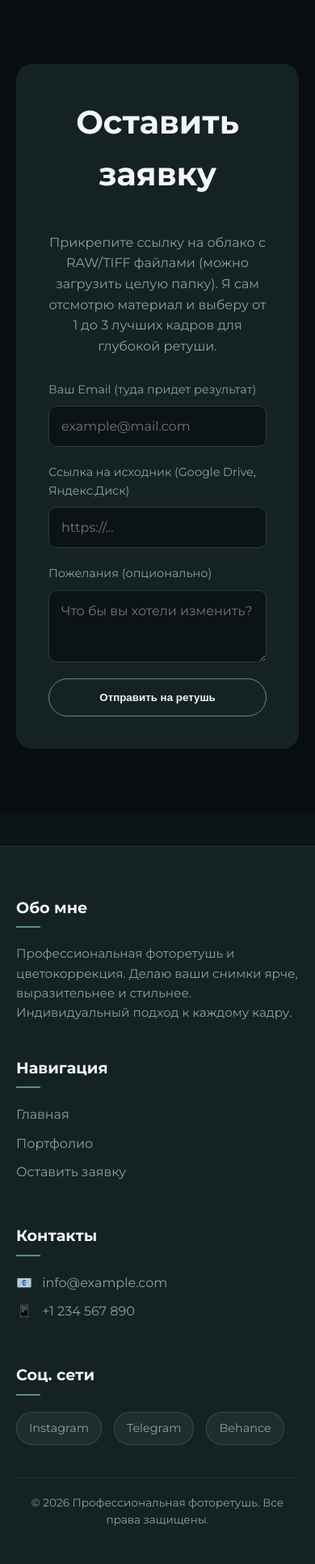
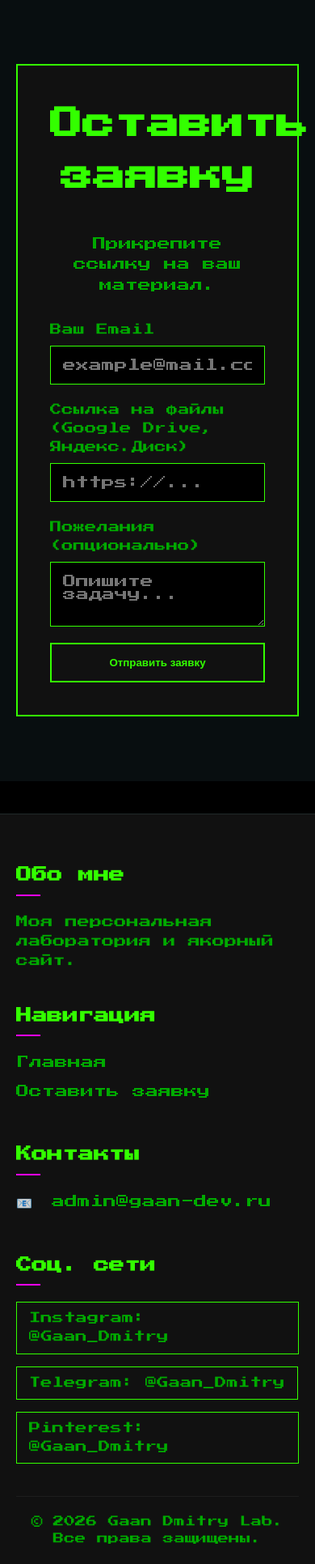
Before and after one commit to Gaan-Dmitry/photoportf, a PHP site: page / in a window 390 px wide. Shown: the part 733-2665 px from the top of the page at 81% size. Before the commit the page ends 2618 px from the top, so only its background shows below. Run offline with PHP 8.4, Linux system fonts and the light colour scheme.

Commit message:
Refactor to retro style and remove portfolio/promotions
- Changed the aesthetic to a retro terminal look.
- Deleted `portfolio.php` and removed all references to it.
- Removed the promo box from the main page.
- Updated `lang.php` to clean up old strings and reflect the new "Lab" purpose.
- Updated footer with the requested email and social networks.
- Removed phone number from footer contacts.
- Updated `README.md` to reflect the new lab purpose, added contact info, and fixed deployment instructions to mention PHP instead of Node.js.

Co-authored-by: Gaan-Dmitry <160762837+Gaan-Dmitry@users.noreply.github.com>

```diff
--- a/css/style.css
+++ b/css/style.css
@@ -1,13 +1,13 @@
-@import url('https://fonts.googleapis.com/css2?family=Montserrat:wght@400;600;700&display=swap');
+@import url('https://fonts.googleapis.com/css2?family=Press+Start+2P&display=swap');
 
-/* Базовые переменные (взято с референса Scandi Tours) */
+/* Базовые переменные - Ретро стиль */
 :root {
-    --bg-color: #0b1315;      /* Глубокий темный фон */
-    --card-bg: #152224;       /* Фон карточек */
-    --text-main: #f4f6f7;     /* Светлый текст */
-    --text-muted: #8c9fa3;    /* Второстепенный текст */
-    --accent: #5e8b8c;        /* Приглушенный акцентный цвет */
-    --font-family: 'Montserrat', Arial, sans-serif;
+    --bg-color: #000000;      /* Глубокий темный фон */
+    --card-bg: #111111;       /* Фон карточек */
+    --text-main: #33ff00;     /* Светлый текст */
+    --text-muted: #00aa00;    /* Второстепенный текст */
+    --accent: #ff00ff;        /* Приглушенный акцентный цвет */
+    --font-family: 'Press Start 2P', monospace;
 }
 
 * {
@@ -128,38 +108,18 @@ body {
     padding: 15px 35px;
     background-color: transparent;
     color: var(--text-main);
-    border: 1px solid var(--accent);
-    border-radius: 30px;
+    border: 2px solid var(--text-main);
+    border-radius: 0;
     text-decoration: none;
     font-weight: bold;
     position: relative;
-    overflow: hidden;
-    z-index: 1;
-    transition: color 0.3s ease;
     cursor: pointer;
     margin-right: 15px; /* space between buttons if multiple */
 }
 
-.btn-primary::before {
-    content: '';
-    position: absolute;
-    top: 0;
-    left: 0;
-    right: 0;
-    bottom: 0;
-    background-color: var(--accent);
-    z-index: -1;
-    transform: scaleX(0);
-    transform-origin: left;
-    transition: transform 0.4s ease-in-out;
-}
-
-.btn-primary:hover::before {
-    transform: scaleX(1);
-}
-
 .btn-primary:hover {
-    color: #fff;
+    color: var(--bg-color);
+    background-color: var(--text-main);
 }
 
 /* Портфолио */
@@ -237,7 +197,8 @@ img-comparison-slider img {
     margin: 0 auto;
     background-color: var(--card-bg);
     padding: 40px;
-    border-radius: 20px;
+    border-radius: 0;
+    border: 2px solid var(--text-main);
 }
 
 .custom-form {
@@ -260,13 +221,12 @@ img-comparison-slider img {
 .input-group input,
 .input-group textarea {
     padding: 15px;
-    border-radius: 10px;
-    border: 1px solid #2a3a3d;
+    border-radius: 0;
+    border: 1px solid var(--text-main);
     background-color: var(--bg-color);
     color: var(--text-main);
     font-family: inherit;
     font-size: 1rem;
-    transition: border-color 0.3s;
 }
 
 .input-group input:focus,
@@ -346,16 +306,15 @@ img-comparison-slider img {
 .social-icon {
     display: inline-block;
     padding: 8px 15px;
-    background-color: rgba(255, 255, 255, 0.05);
-    border: 1px solid rgba(94, 139, 140, 0.3);
-    border-radius: 20px;
+    background-color: transparent;
+    border: 1px solid var(--text-main);
+    border-radius: 0;
     font-size: 0.9rem;
 }
 
 .social-icon:hover {
-    background-color: var(--accent);
-    color: #fff !important;
-    border-color: var(--accent);
+    background-color: var(--text-main);
+    color: var(--bg-color) !important;
 }
 
 .footer-bottom {
--- a/index.php
+++ b/index.php
@@ -5,6 +5,7 @@
     <meta charset="UTF-8">
     <meta name="viewport" content="width=device-width, initial-scale=1.0">
     <title><?= t('page_title') ?></title>
+    <link href="https://fonts.googleapis.com/css2?family=Press+Start+2P&display=swap" rel="stylesheet">
     <link rel="stylesheet" href="/css/style.css">
 </head>
 <body>
@@ -13,7 +14,6 @@
     <nav class="top-nav">
         <div class="nav-links">
             <a href="/"><?= t('nav_home') ?></a>
-            <a href="/portfolio.php"><?= t('nav_portfolio') ?></a>
         </div>
         <div class="lang-switch">
             <a href="?lang=ru" class="<?= $current_lang === 'ru' ? 'active' : '' ?>">RU</a>
@@ -25,11 +25,7 @@
     <header class="hero">
         <div class="container">
             <h1 class="hero-title"><?= t('hero_title') ?></h1>
-            <div class="promo-box">
-                <p class="hero-subtitle"><?= t('hero_subtitle') ?></p>
-            </div>
             <a href="#upload" class="btn-primary"><?= t('btn_send_photo') ?></a>
-            <a href="/portfolio.php" class="btn-primary"><?= t('btn_view_portfolio') ?></a>
         </div>
     </header>
 
@@ -77,23 +73,21 @@
                     <h3><?= t('footer_nav') ?></h3>
                     <ul>
                         <li><a href="#"><?= t('nav_home') ?></a></li>
-                        <li><a href="/portfolio.php"><?= t('nav_portfolio') ?></a></li>
                         <li><a href="#upload"><?= t('section_upload_title') ?></a></li>
                     </ul>
                 </div>
                 <div class="footer-column">
                     <h3><?= t('footer_contacts') ?></h3>
                     <ul class="contact-list">
-                        <li><span class="icon">📧</span> <a href="mailto:info@example.com">info@example.com</a></li>
-                        <li><span class="icon">📱</span> <a href="tel:+1234567890">+1 234 567 890</a></li>
+                        <li><span class="icon">📧</span> <a href="mailto:admin@gaan-dev.ru">admin@gaan-dev.ru</a></li>
                     </ul>
                 </div>
                 <div class="footer-column">
                     <h3><?= t('footer_socials') ?></h3>
                     <div class="social-links">
-                        <a href="#" class="social-icon" title="Instagram">Instagram</a>
-                        <a href="#" class="social-icon" title="Telegram">Telegram</a>
-                        <a href="#" class="social-icon" title="Behance">Behance</a>
+                        <a href="https://instagram.com/Gaan_Dmitry" class="social-icon" title="Instagram">Instagram: @Gaan_Dmitry</a>
+                        <a href="https://t.me/Gaan_Dmitry" class="social-icon" title="Telegram">Telegram: @Gaan_Dmitry</a>
+                        <a href="https://pinterest.com/Gaan_Dmitry" class="social-icon" title="Pinterest">Pinterest: @Gaan_Dmitry</a>
                     </div>
                 </div>
             </div>
--- a/lang.php
+++ b/lang.php
@@ -12,74 +12,56 @@ $current_lang = isset($_SESSION['lang']) ? $_SESSION['lang'] : 'ru';
 
 $translations = [
     'ru' => [
-        'page_title' => 'Профессиональная фоторетушь',
+        'page_title' => 'Моя Лаба',
         'nav_home' => 'Главная',
-        'nav_portfolio' => 'Портфолио',
 
-        'hero_title' => 'Взглянем на ваши снимки <span>иначе</span>',
-        'hero_subtitle' => '🎁 Бесплатная профессиональная ретушь до 01.11.2026. Загрузите свой исходник, и я покажу, на что он способен!',
-        'btn_send_photo' => 'Отправить фото',
-        'btn_view_portfolio' => 'Смотреть портфолио',
+        'hero_title' => 'Gaan Dmitry Lab',
+        'btn_send_photo' => 'Оставить заявку',
 
         'section_upload_title' => 'Оставить заявку',
-        'upload_desc' => 'Прикрепите ссылку на облако с RAW/TIFF файлами (можно загрузить целую папку). Я сам отсмотрю материал и выберу от 1 до 3 лучших кадров для глубокой ретуши.',
+        'upload_desc' => 'Прикрепите ссылку на ваш материал.',
 
-        'label_email' => 'Ваш Email (туда придет результат)',
+        'label_email' => 'Ваш Email',
         'ph_email' => 'example@mail.com',
-        'label_link' => 'Ссылка на исходник (Google Drive, Яндекс.Диск)',
+        'label_link' => 'Ссылка на файлы (Google Drive, Яндекс.Диск)',
         'ph_link' => 'https://...',
         'label_comments' => 'Пожелания (опционально)',
-        'ph_comments' => 'Что бы вы хотели изменить?',
-        'btn_submit_retouch' => 'Отправить на ретушь',
+        'ph_comments' => 'Опишите задачу...',
+        'btn_submit_retouch' => 'Отправить заявку',
         'submit_available_in' => 'Отправка доступна через',
 
         'footer_about' => 'Обо мне',
-        'footer_about_desc' => 'Профессиональная фоторетушь и цветокоррекция. Делаю ваши снимки ярче, выразительнее и стильнее. Индивидуальный подход к каждому кадру.',
+        'footer_about_desc' => 'Моя персональная лаборатория и якорный сайт.',
         'footer_nav' => 'Навигация',
         'footer_contacts' => 'Контакты',
         'footer_socials' => 'Соц. сети',
-        'footer_rights' => 'Профессиональная фоторетушь. Все права защищены.',
-
-        'portfolio_title' => 'Портфолио - Фоторетушь',
-        'portfolio_h1' => 'Мои работы',
-        'portfolio_subtitle' => 'Примеры профессиональной ретуши',
-        'portfolio_back' => '&larr; На главную',
-        'portfolio_empty' => 'В портфолио пока нет работ. Они скоро появятся!',
+        'footer_rights' => 'Gaan Dmitry Lab. Все права защищены.',
     ],
     'en' => [
-        'page_title' => 'Professional Photo Retouching',
+        'page_title' => 'My Lab',
         'nav_home' => 'Home',
-        'nav_portfolio' => 'Portfolio',
 
-        'hero_title' => 'Let\'s look at your shots <span>differently</span>',
-        'hero_subtitle' => '🎁 Free professional retouching until Nov 1, 2026. Upload your source file, and I will show what it\'s capable of!',
-        'btn_send_photo' => 'Send Photo',
-        'btn_view_portfolio' => 'View Portfolio',
+        'hero_title' => 'Gaan Dmitry Lab',
+        'btn_send_photo' => 'Submit Request',
 
         'section_upload_title' => 'Submit Request',
-        'upload_desc' => 'Attach a link to cloud storage with RAW/TIFF files (you can upload a whole folder). I will review the material and choose 1 to 3 best shots for deep retouching.',
+        'upload_desc' => 'Attach a link to your material.',
 
-        'label_email' => 'Your Email (results will be sent here)',
+        'label_email' => 'Your Email',
         'ph_email' => 'example@mail.com',
         'label_link' => 'Source Link (Google Drive, Dropbox)',
         'ph_link' => 'https://...',
         'label_comments' => 'Wishes (optional)',
-        'ph_comments' => 'What would you like to change?',
-        'btn_submit_retouch' => 'Submit for Retouching',
+        'ph_comments' => 'Describe your task...',
+        'btn_submit_retouch' => 'Submit Request',
         'submit_available_in' => 'Submit available in',
 
         'footer_about' => 'About Me',
-        'footer_about_desc' => 'Professional photo retouching and color correction. I make your shots brighter, more expressive, and stylish. Individual approach to every frame.',
+        'footer_about_desc' => 'My personal laboratory and anchor site.',
         'footer_nav' => 'Navigation',
         'footer_contacts' => 'Contacts',
         'footer_socials' => 'Social Networks',
-        'footer_rights' => 'Professional Photo Retouching. All rights reserved.',
-
-        'portfolio_title' => 'Portfolio - Photo Retouching',
-        'portfolio_h1' => 'My Works',
-        'portfolio_subtitle' => 'Examples of professional retouching',
-        'portfolio_back' => '&larr; Back to Home',
-        'portfolio_empty' => 'There are no works in the portfolio yet. They will appear soon!',
+        'footer_rights' => 'Gaan Dmitry Lab. All rights reserved.',
     ]
 ];
 
```
Also changed, not shown: other parts of css/style.css (+4 -24 lines), portfolio.php (deleted, +0 -79 lines), README.md, 1 other file.
